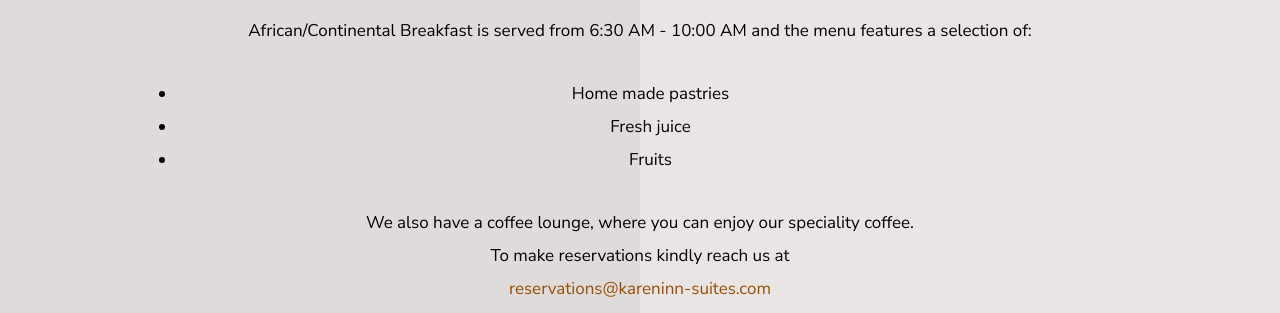
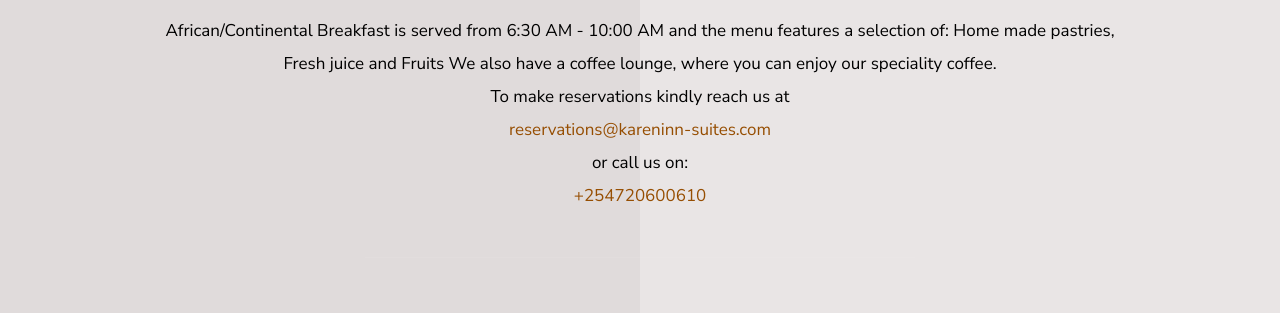
Before and after one commit to justmwaniki/karenjeff, a plain HTML site: page dining.html in a window 1280 px wide. Shown: the part 450-763 px from the top of the page. Drawn offline with Linux system fonts and the light colour scheme; files whose address does not match are found by name.

Commit message:
call on me

```diff
--- a/dining.html
+++ b/dining.html
@@ -117,18 +117,15 @@
                     Breakfast
                 </h2>
                 <p>
-                    African/Continental Breakfast is served from 6:30 AM - 10:00 AM and the menu features a selection of:
-                    <ul>
-                        <li>Home made pastries</li>
-                        <li>Fresh juice</li>
-                        <li>Fruits</li>
-                    </ul>
+                    African/Continental Breakfast is served from 6:30 AM - 10:00 AM and the menu features a selection of: Home made pastries, Fresh juice and Fruits
+
                     We also have a coffee lounge, where you can enjoy our speciality coffee. <br>
                     To make reservations kindly reach us at <br> <a href="mailto:reservations@kareninn-suites.com">reservations@kareninn-suites.com</a> <br> or call us on:<br>
                                                             <a href="tel:+254720600610">+254720600610</a>
                 </p>
             </div>
-        </div> <!-- end section-header -->
+        </div>
+        <!-- end section-header -->
 
         <div class="row masonry-wrap">
 
```
